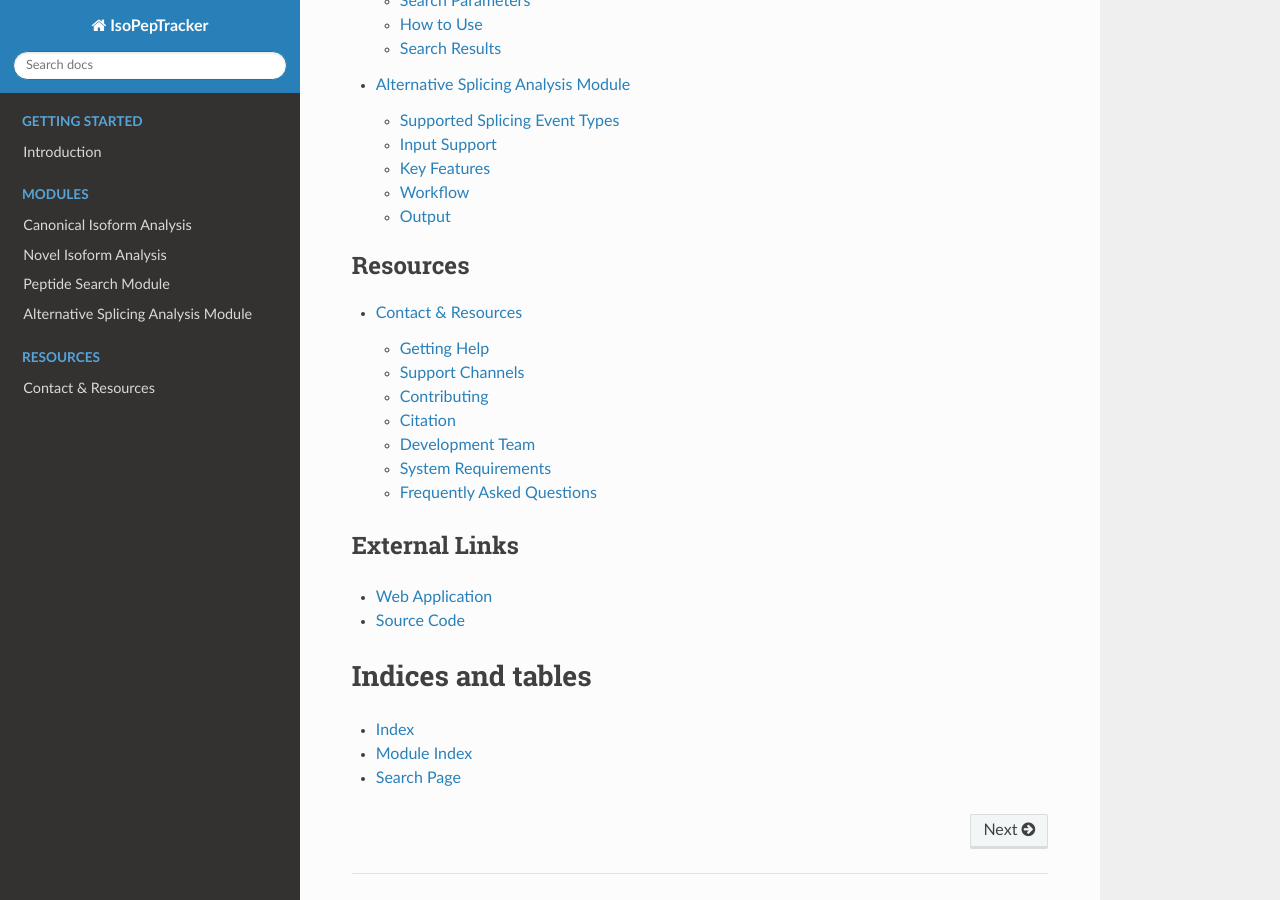
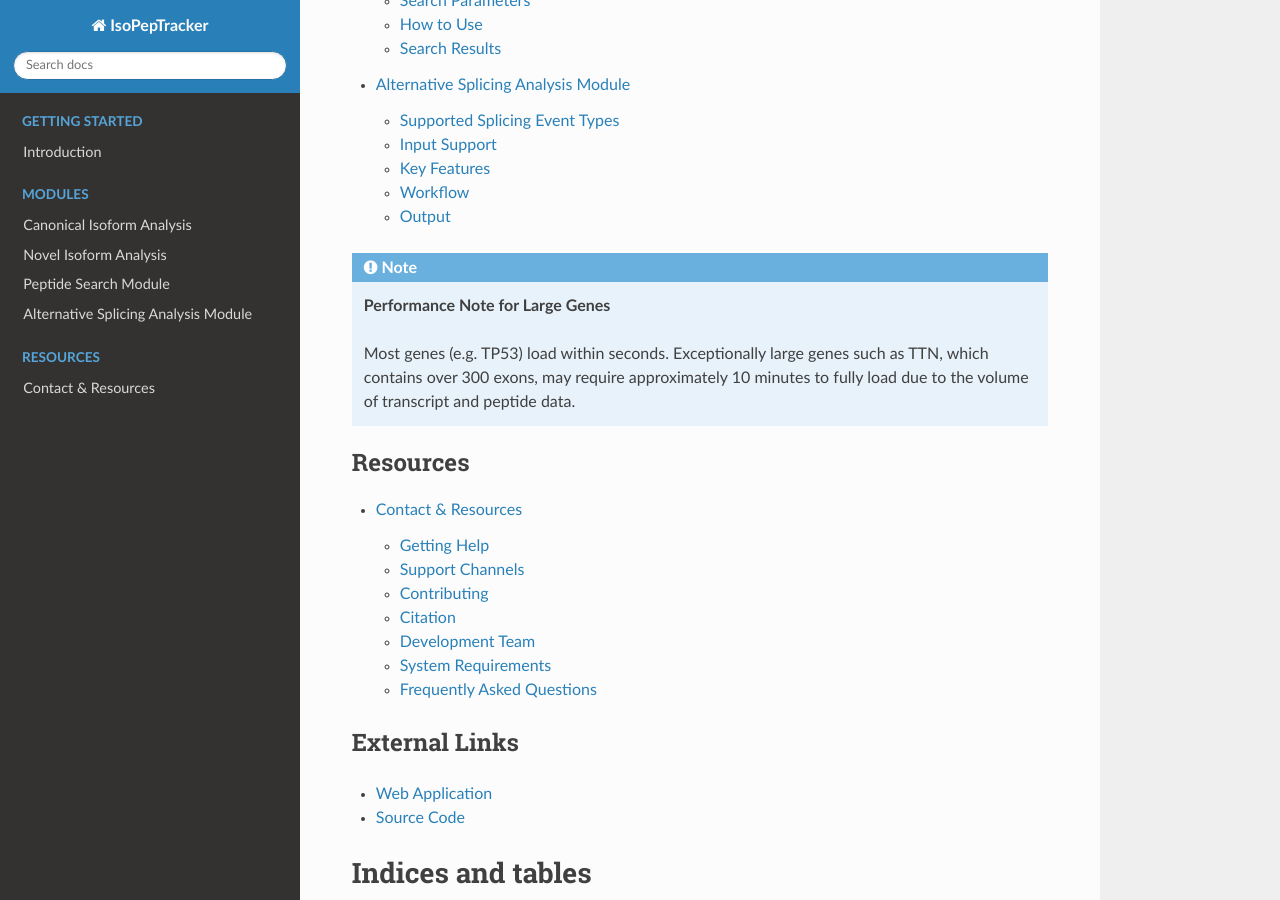
Before and after one commit to arafmahmud/isopeptracker-docs, a Sphinx documentation site: the page built from docs/source/index.rst, in a window 1280 px wide and 900 px high, scrolled down 1019 px. Built offline with Sphinx 7.4.7 and the Read the Docs theme 3.1.0, drawn with Linux system fonts in a browser that asks for light colours.

Commit message:
Add performance note for large genes to index page
Co-Authored-By: Claude Opus 4.6 <noreply@anthropic.com>

```diff
--- a/docs/source/index.rst
+++ b/docs/source/index.rst
@@ -31,6 +31,14 @@ IsoPepTracker provides four main modules for comprehensive peptide and alternati
    modules/peptide-search
    modules/alternative-splicing
 
+.. note::
+
+   **Performance Note for Large Genes**
+
+   Most genes (e.g. TP53) load within seconds. Exceptionally large genes
+   such as TTN, which contains over 300 exons, may require approximately
+   10 minutes to fully load due to the volume of transcript and peptide data.
+
 .. toctree::
    :maxdepth: 2
    :caption: Resources
```
